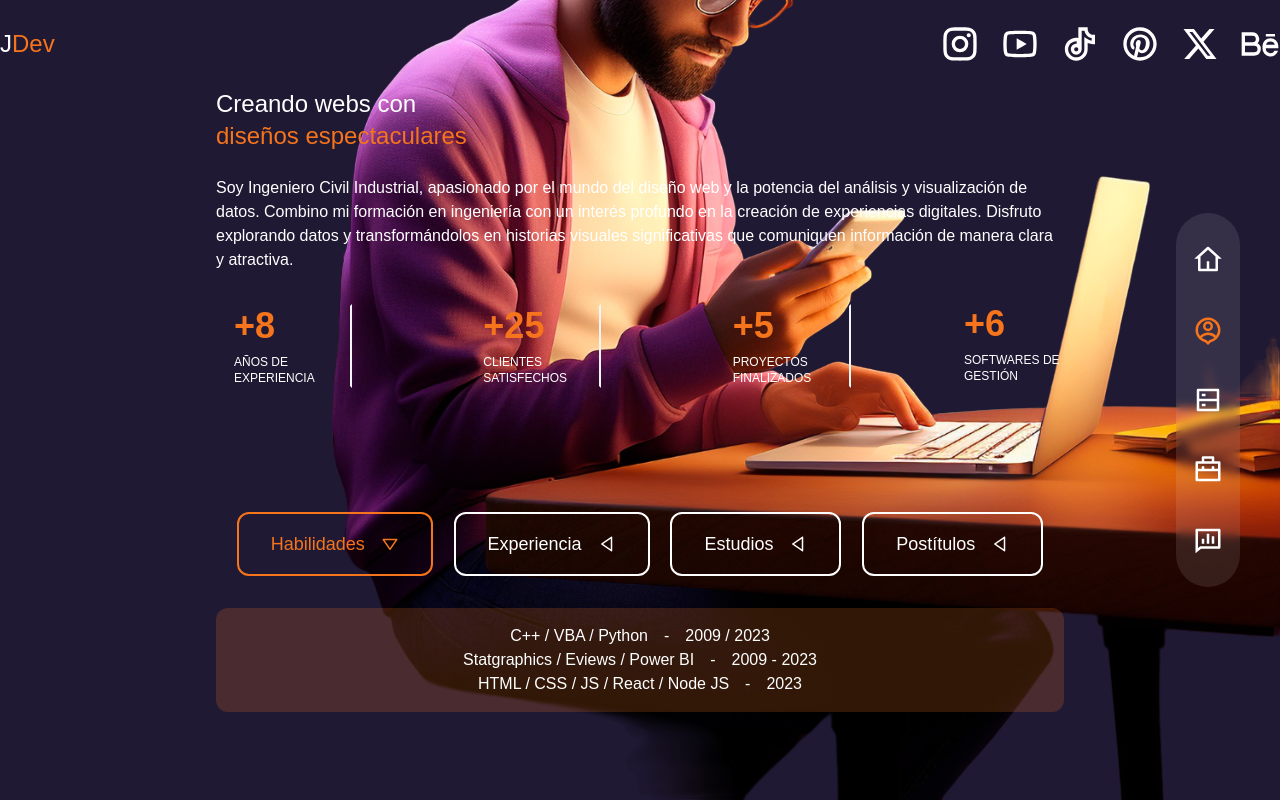
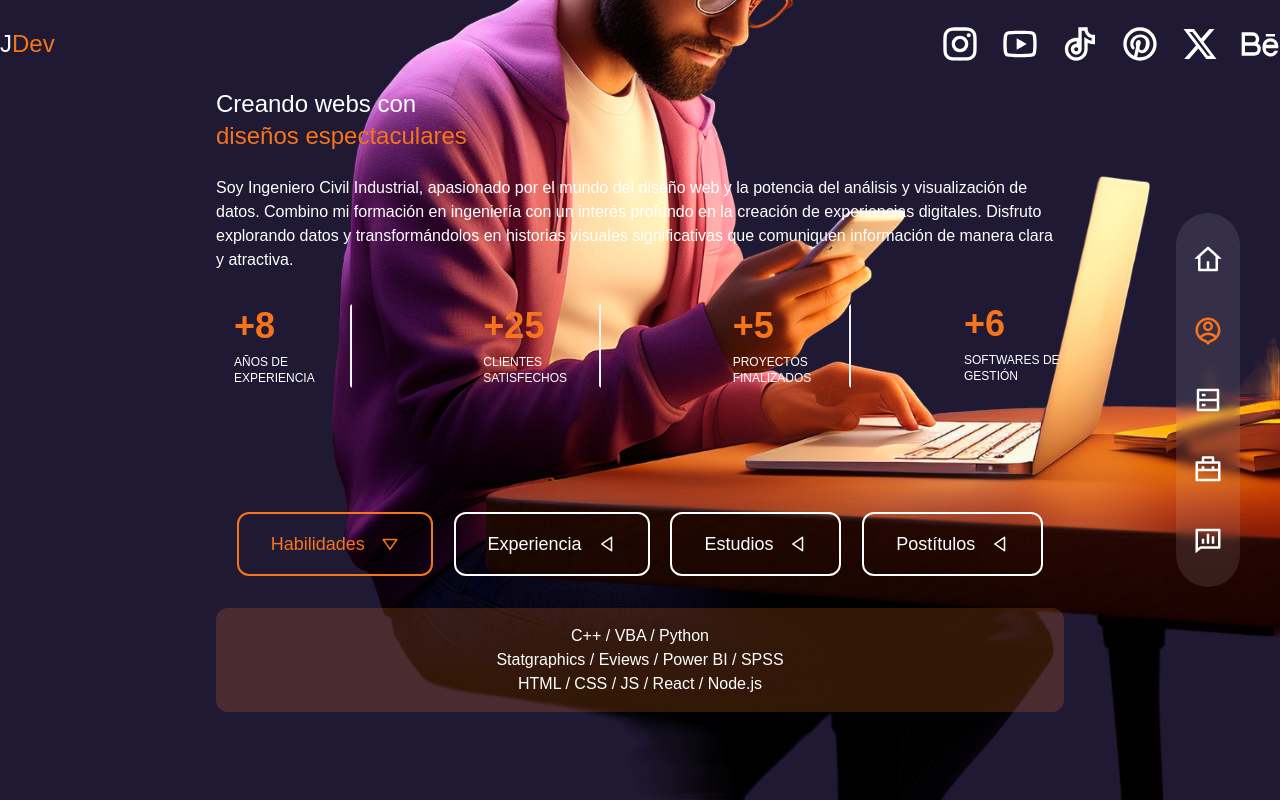
Before and after one commit to joovalle/MiPaginaWeb, a Next.js app: page /about in a window 1280 px wide. Built offline with nearby package versions, Linux system fonts and the light colour scheme; a web font is replaced by a local one.

Commit message:
elimino fechas de about

```diff
--- a/src/components/About/About.data.ts
+++ b/src/components/About/About.data.ts
@@ -36,17 +36,14 @@ export const dataAboutSkills = [
     skills: [
       {
         title: "C++ / VBA / Python",
-        date: "2009 / 2023",
 
       },
       {
-        title: "Statgraphics / Eviews / Power BI ",
-        date: "2009 - 2023",
+        title: "Statgraphics / Eviews / Power BI / SPSS",
 
       },
       {
-        title: "HTML / CSS / JS / React / Node JS",
-        date: "2023",
+        title: "HTML / CSS / JS / React / Node.js",
 
       },
     ],
--- a/src/components/About/About.tsx
+++ b/src/components/About/About.tsx
@@ -60,7 +60,7 @@ export function About() {
                 <div className="max-w-4xl p-4 mx-auto bg-secondary/20 rounded-xl">
                     {dataAboutSkills[index].skills.map((items, index) => (
                         <div key={index} className="flex justify-center max-w-md gap-4 mx-auto">
-                            <span>{items.title} {" "} </span> - <span>{items.date}</span>
+                            <span>{items.title} {" "} </span>
                         </div>
                     ))}
                 </div>
--- a/src/components/Work/Work.data.tsx
+++ b/src/components/Work/Work.data.tsx
@@ -3,7 +3,7 @@ import { SiTailwindcss, SiGithub, SiReact, SiNextdotjs, SiTestinglibrary,SiPower
 export const cardContent = [
   {
     id: 0,
-    title: "DashboardBI",
+    title: "Dashboard BI",
     description:
       "Creación dashboard en lenguaje DAX",
     imageUrl: "/PantallazoChinquihue2.png",
@@ -21,7 +21,7 @@ export const cardContent = [
   },
   {
     id: 1,
-    title: "Portfolio React",
+    title: "Portafolio Next.js",
     description:
       "This is a description2, sjdnfsdf idfs sdhfbsdf jds fjsd gf sjdgns",
     imageUrl: "/work-2.jpeg",
```
